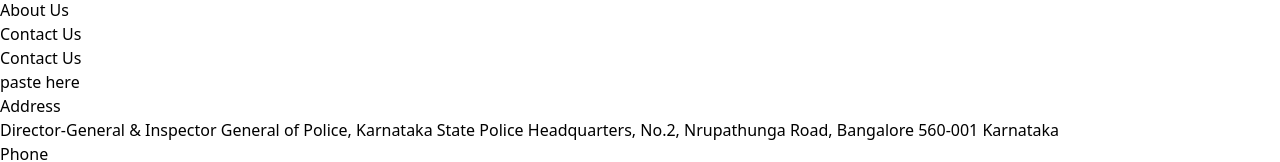
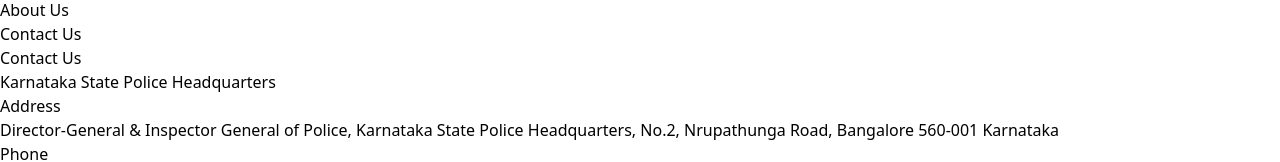
Before and after one commit to Shahanshahsidd208/KSP-Profile-Analysis-dashboard, a React (Vite) app in the folder frontend/: page /contact in a window 1280 px wide. Shown: the part 374-536 px from the top of the page. Built offline with nearby package versions, Linux system fonts and the light colour scheme.

Commit message:
Update Contact.jsx

```diff
--- a/frontend/src/components/Contact.jsx
+++ b/frontend/src/components/Contact.jsx
@@ -9,7 +9,9 @@
         </h2>
         <div className="bg-red-900 shadow overflow-hidden sm:rounded-lg">
           <div className="px-4 py-5 sm:px-6">
-         paste here
+            <h3 className="text-lg font-semibold leading-6 text-orange-100">
+              {language === 'english' ? 'Karnataka State Police Headquarters' : 'ಕರ್ನಾಟಕ ರಾಜ್ಯ ಪೊಲೀಸ್ ಮುಖ್ಯಾಲಯ'}
+            </h3>
           </div>
           <div className="border-t border-gray-200">
             <dl>
```
